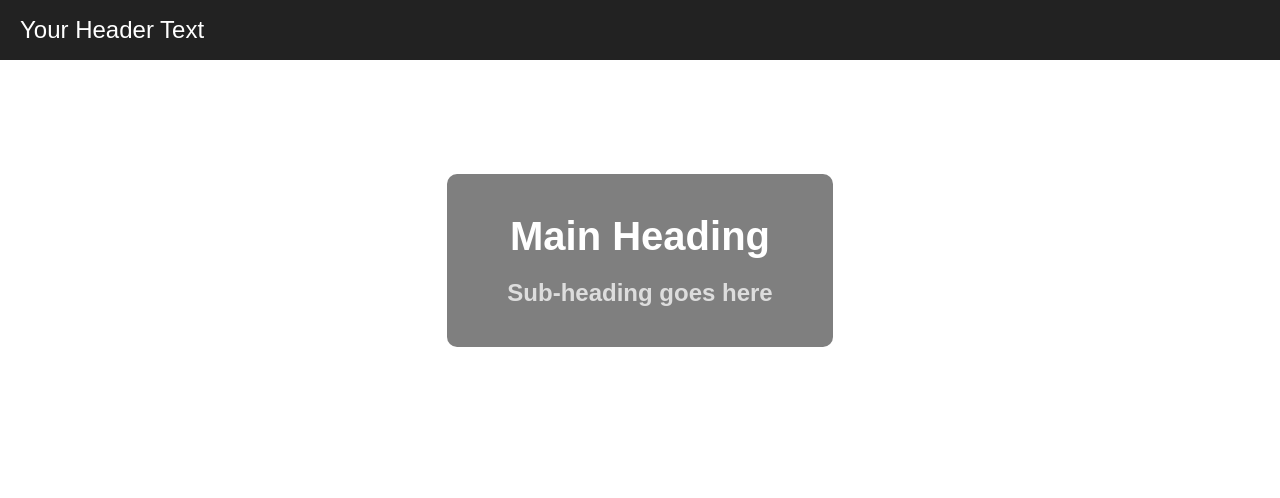
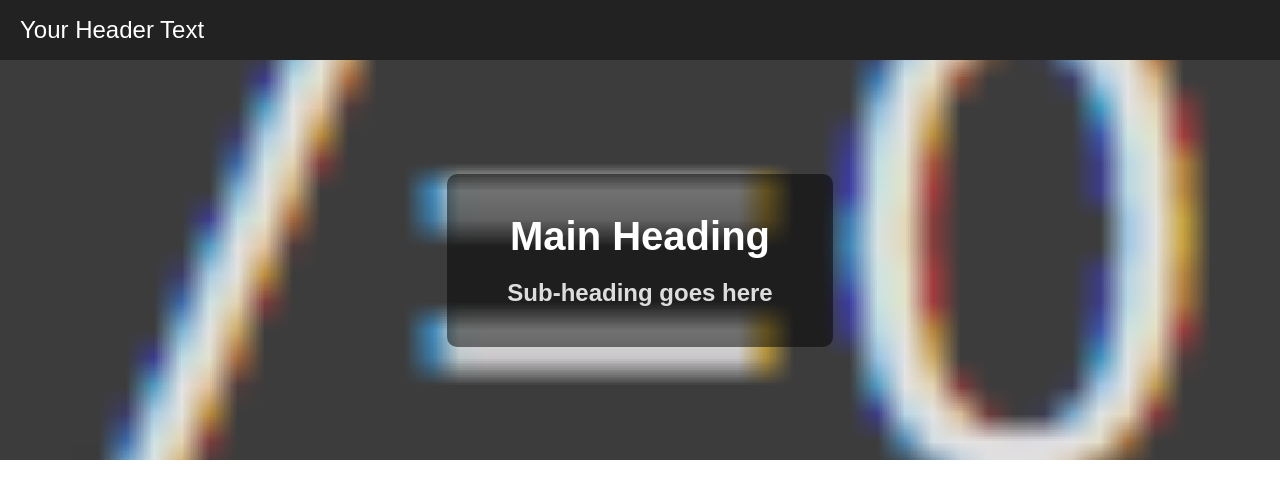
Before and after one commit to aedgell2007-dev/aedgell2007-dev, a plain HTML site: page index.html in a window 1280 px wide. Drawn offline with Linux system fonts and the light colour scheme.

Commit message:
Update style.css

```diff
--- a/style.css
+++ b/style.css
@@ -18,7 +18,7 @@ header {
 
 .hero {
   min-height: 400px;
-  background: url('images/background.jpg') center/cover no-repeat;
+  background: url('images/Screenshot 2025-10-07 140932.png') center/cover no-repeat;
   display: flex;
   justify-content: center;
   align-items: center;
```
